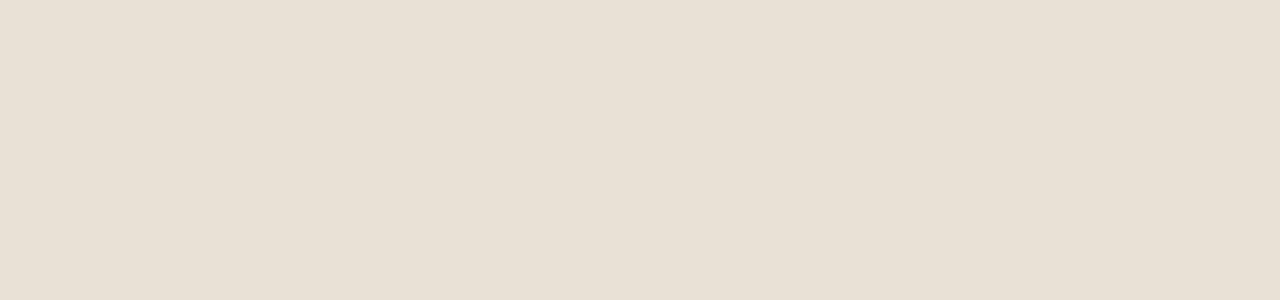
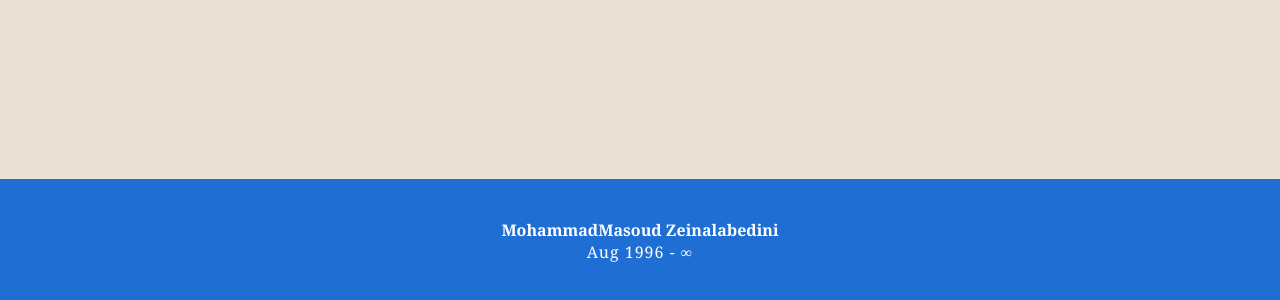
Before and after one commit to Masoud-z/CV, an Angular app: page / in a window 1280 px wide. Shown: the part 1108-1408 px from the top of the page. Before the commit the page ends 800 px from the top, so only its background shows below. Built offline with nearby package versions, Linux system fonts and the light colour scheme.

Commit message:
Setup HTML/CSS files of Footer component

```diff
--- a/src/app/app.component.html
+++ b/src/app/app.component.html
@@ -1 +1,5 @@
 <app-header></app-header>
+
+
+<br><br><br><br><br><br><br><br><br><br><br><br><br><br><br><br><br><br><br><br><br><br><br><br><br><br><br><br><br><br><br><br><br><br><br><br><br><br>
+<app-footer></app-footer>
--- a/src/app/footer/footer.component.css
+++ b/src/app/footer/footer.component.css
@@ -0,0 +1,7 @@
+.footer{
+    margin-top: 4vh;
+    background-color: #1F6ED4;
+    text-align: center;
+    padding: 5vh;
+    color: white;
+}
--- a/src/app/footer/footer.component.html
+++ b/src/app/footer/footer.component.html
@@ -1 +1,4 @@
-<p>footer works!</p>
+<div class="footer">
+    <h4>MohammadMasoud Zeinalabedini</h4>
+    <p> Aug 1996 - 	&#8734;</p>
+</div>
--- a/src/app/header/header.component.html
+++ b/src/app/header/header.component.html
@@ -5,9 +5,7 @@
     </div>
 </header>
 
-
-<div class="position">
-
+<nav class="position">
     <ul class="topnav">
         <li class="show" ><a href="#education">Education</a></li>
         <li class="show" ><a href="#workExperience">Work Experience</a></li>
@@ -16,4 +14,4 @@
         <li class="hide"><a>Menue</a></li>
         <li class="show" ><a href="#contact">Contact</a></li>
     </ul>
-</div>
+</nav>
```
